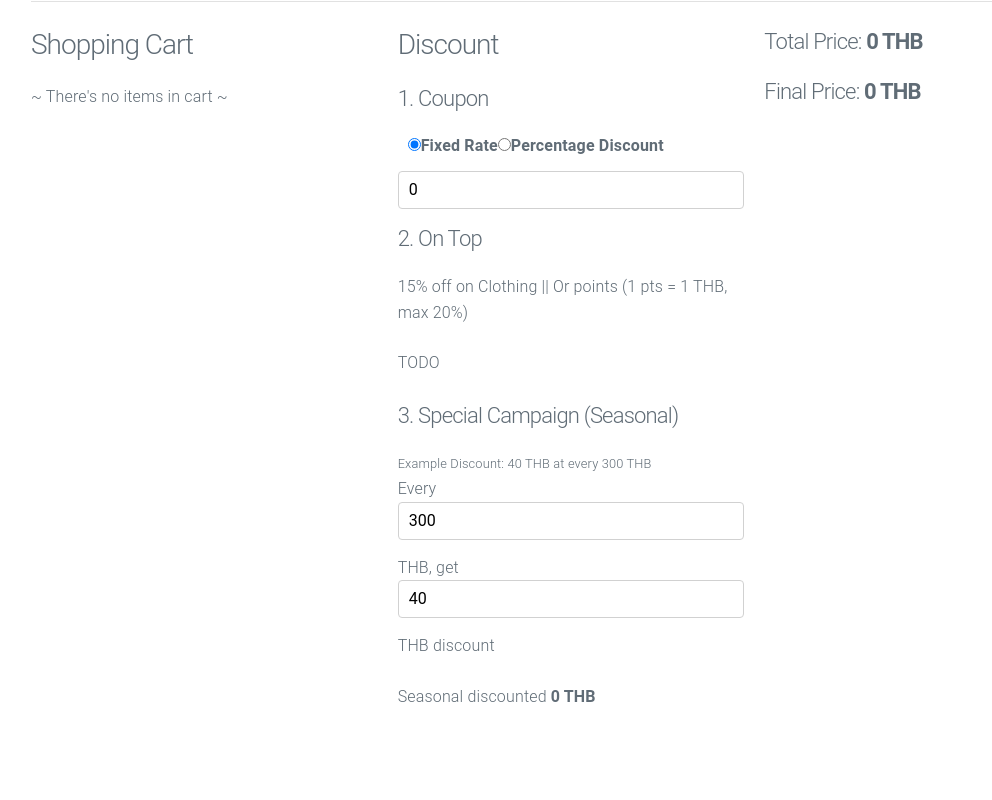
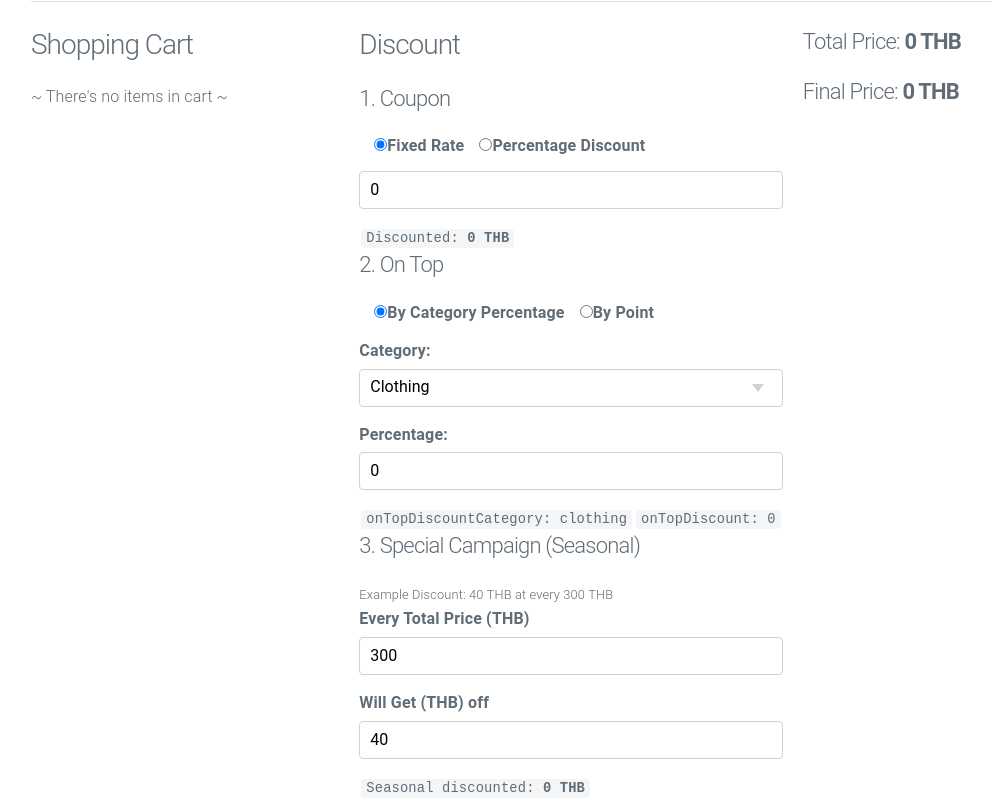
Before and after one commit to TheCureliestWalk/vue-sale-campaign, a Vue app: page / in a window 1280 px wide. Shown: the part 618-1418 px from the top of the page, without its empty margins (69-1061 px from the left). Before the commit the page ends 1352 px from the top, so only its background shows below. Built offline with nearby package versions, Linux system fonts and the light colour scheme.

Commit message:
:wrench: On Top Calc

```diff
--- a/src/App.vue
+++ b/src/App.vue
@@ -65,28 +65,95 @@
               <span>Percentage Discount</span></label
             >
           </div>
-          <input type="number" v-model="couponDiscount" />
+          <input type="number" v-model="couponDiscountAmount" />
+          <code
+            >Discounted: <b>{{ couponDiscount }} THB</b></code
+          >
         </div>
 
         <!-- 2. On Top -->
         <div>
           <h4>2. On Top</h4>
-          <p>15% off on Clothing || Or points (1 pts = 1 THB, max 20%)</p>
-          <p>TODO</p>
+          <!-- On Top Type Selection -->
+          <div class="flex items-center pl">
+            <label for="onTopByCategoryPercentage">
+              <input
+                type="radio"
+                id="onTopByCategoryPercentage"
+                name="onTopByCategoryPercentage"
+                value="categoryPercentage"
+                v-model="onTopDiscountType"
+              />
+              <span>By Category Percentage</span>
+            </label>
+            <label for="onTopByPoint">
+              <input
+                type="radio"
+                id="onTopByPoint"
+                name="onTopByPoint"
+                value="point"
+                v-model="onTopDiscountType"
+              />
+              <span>By Point</span>
+            </label>
+          </div>
+
+          <!-- On Top Category Selection -->
+          <div v-if="onTopDiscountType === 'categoryPercentage'">
+            <label for="onTopCategorySelection">Category: </label>
+            <select id="categorySelection" name="categorySelection" v-model="onTopDiscountCategory">
+              <option value="clothing">Clothing</option>
+              <option value="electronics">Electronics</option>
+              <option value="accessories">Accessories</option>
+            </select>
+          </div>
+          <div>
+            <label for="onTopDiscountAmount">{{
+              onTopDiscountType === 'categoryPercentage'
+                ? 'Percentage: '
+                : 'Point: (max 20% of Total Price)'
+            }}</label>
+            <input
+              id="onTopDiscountAmount"
+              name="onTopDiscountAmount"
+              type="number"
+              v-model="onTopDiscountAmount"
+            />
+          </div>
+          <code v-if="onTopDiscountType === 'categoryPercentage'"
+            >onTopDiscountCategory: {{ onTopDiscountCategory }}</code
+          >
+          <code>onTopDiscount: {{ onTopDiscount }}</code>
         </div>
 
         <!-- 3. Special Campaign (Seasonal) -->
         <div>
           <h4>3. Special Campaign (Seasonal)</h4>
-          <small>Example Discount: 40 THB at every 300 THB</small>
-          <p>
-            Every <input type="number" v-model="seasonalDiscountEveryPrice" /> THB, get
-            <input type="number" v-model="seasonalDiscountPrice" /> THB discount
-          </p>
+          <small
+            >Example Discount: {{ seasonalDiscountPrice }} THB at every
+            {{ seasonalDiscountEveryPrice }} THB</small
+          >
+          <div>
+            <!-- I don't know how to call this speical deal -->
+            <label for="seasonalDiscountEveryPrice">Every Total Price (THB)</label>
+            <input
+              type="number"
+              id="seasonalDiscountEveryPrice"
+              name="seasonalDiscountEveryPrice"
+              v-model="seasonalDiscountEveryPrice"
+            />
+            <label for="seasonalDiscountEveryPrice">Will Get (THB) off</label>
+            <input
+              type="number"
+              id="seasonalDiscountPrice"
+              name="seasonalDiscountPrice"
+              v-model="seasonalDiscountPrice"
+            />
+          </div>
 
-          <p>
-            Seasonal discounted <b>{{ seasonalDiscount }} THB</b>
-          </p>
+          <code>
+            Seasonal discounted: <b>{{ seasonalDiscount }} THB</b>
+          </code>
         </div>
       </div>
 
@@ -105,51 +172,85 @@
 </template>
 
 <script setup>
-import { ref, computed, watch } from 'vue'
+import { ref, computed, watchEffect } from 'vue'
 import { items } from '@/data/items.json'
 
 const selectedItems = ref([])
-const couponDiscountType = ref('fixed')
-const totalPrice = ref(0)
 
 const couponDiscount = ref(0)
+// Form handling variables
+const couponDiscountType = ref('fixed')
+const couponDiscountAmount = ref(0)
+
 const onTopDiscount = ref(0)
+const onTopDiscountType = ref('categoryPercentage') // 'point' or 'categoryPercentage'
+const onTopDiscountCategory = ref('clothing') // 'clothing' or 'electronics' or 'accessories'
+const onTopDiscountAmount = ref(0)
 
 const seasonalDiscount = ref(0)
+// Form handling variables
 const seasonalDiscountEveryPrice = ref(300)
 const seasonalDiscountPrice = ref(40)
+
+const totalPrice = ref(0)
 
 // Calculation of discount price
 
 // First Priority
-const calculateCouponDiscount = (type, couponDiscount) => {
+const calculateCouponDiscount = (type, discount) => {
   if (type == 'percentage') {
-    return (finalPrice.value = totalPrice.value - totalPrice.value * (couponDiscount / 100))
-  } else {
-    return (finalPrice.value = totalPrice.value - couponDiscount)
+    return (couponDiscount.value = totalPrice.value * (discount / 100))
   }
+  return (couponDiscount.value = discount)
+}
+
+// Second Priority
+const calculateOnTopDiscount = (type, discount) => {
+  // Category Percentage Discount
+  if (type === 'categoryPercentage') {
+    // Filter only selected category items (make it lowercase for comparison)
+    const _categoryItems = selectedItems.value.filter(
+      (item) => item.category.toLowerCase() === onTopDiscountCategory.value
+    )
+    console.log('Category Items:', _categoryItems)
+
+    // Accumulate total price of selected category items
+    const _categoryTotalPrice = _categoryItems.reduce((acc, item) => acc + item.price, 0)
+    return (onTopDiscount.value = _categoryTotalPrice * (discount / 100))
+  }
+  // ELSE: Point Discount (max 20% of Total Price)
+  return (onTopDiscount.value =
+    discount > totalPrice.value * 0.2 ? totalPrice.value * 0.2 : discount)
 }
 
 // Third Priority
 const calculateSeasonalDiscount = (seasonalDiscountPrice, seasonalDiscountEveryPrice) => {
+  // Check to prevent the divider is 0, ortherwise will get NaN
+  if (
+    typeof seasonalDiscountEveryPrice !== 'number' ||
+    typeof seasonalDiscountEveryPrice !== 'number'
+  ) {
+    return (seasonalDiscountEveryPrice.value = 0)
+  }
   const discount = computed(
-    () => Math.floor(finalPrice.value / seasonalDiscountEveryPrice) * seasonalDiscountPrice
+    () => Math.floor(totalPrice.value / seasonalDiscountEveryPrice) * seasonalDiscountPrice
   ) // Discount 40 THB at every 300 THB
   return (seasonalDiscount.value = discount.value)
 }
 
 // Final Price Calc.
 const finalPrice = computed(() => {
-  return (
-    selectedItems.value.reduce((acc, item) => acc + item.price, 0) -
-    couponDiscount.value -
-    onTopDiscount.value -
-    seasonalDiscount.value
-  )
+  const _finalPrice =
+    totalPrice.value - couponDiscount.value - onTopDiscount.value - seasonalDiscount.value
+  // Check if value is negative number and return 0 THB
+  if (_finalPrice <= 0) return 0
+  return _finalPrice
 })
 
-watch(() => {
-  calculateCouponDiscount(couponDiscountType.value, couponDiscount.value)
+// Watch and update every changes
+watchEffect(() => {
+  calculateCouponDiscount(couponDiscountType.value, couponDiscountAmount.value)
+  calculateOnTopDiscount(onTopDiscountType.value, onTopDiscountAmount.value)
   calculateSeasonalDiscount(seasonalDiscountPrice.value, seasonalDiscountEveryPrice.value)
 })
 
@@ -163,6 +264,7 @@ const addItem = (item) => {
 <style>
 .flex {
   display: flex;
+  gap: 1rem;
 }
 
 .items-center {
@@ -172,4 +274,8 @@ const addItem = (item) => {
 .pl {
   padding-left: 1rem;
 }
+
+label > input {
+  margin-left: 0.5rem;
+}
 </style>
```
